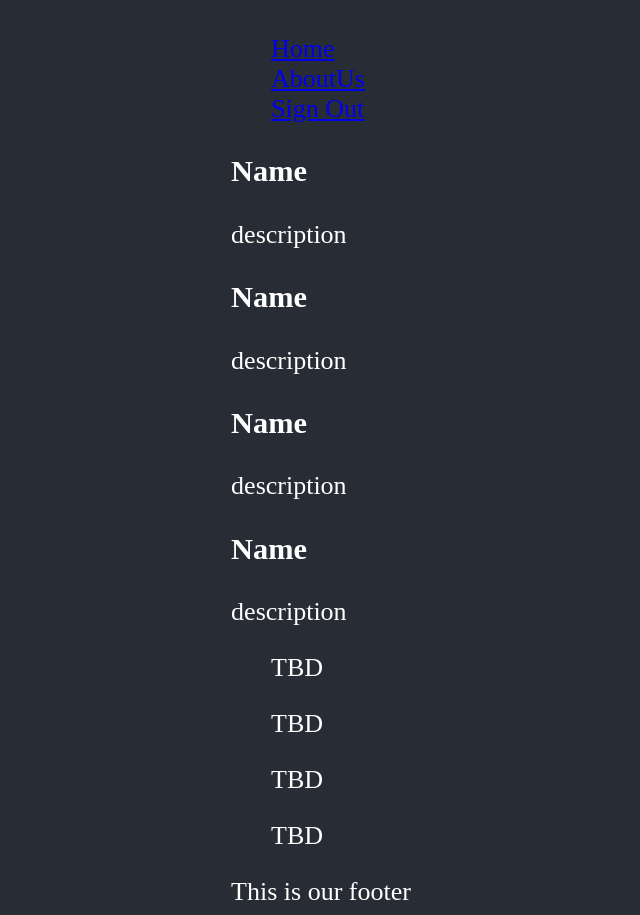
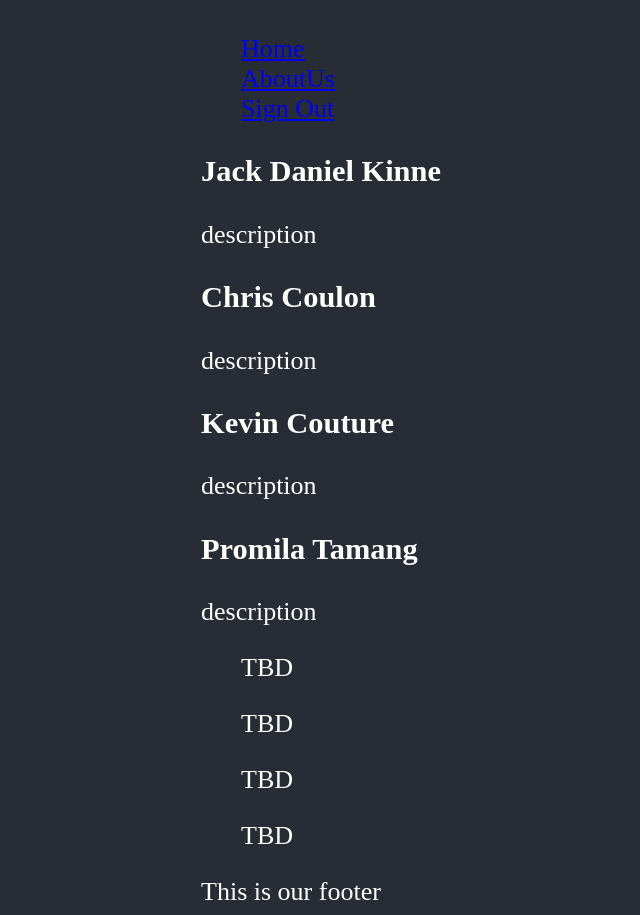
Before and after one commit to deep-diving-data-weasels/operation-breach, a React (Create React App) app: page /aboutus in a window 1280 px wide. Shown: the whole page, without its empty margins (319-959 px from the left). Built offline with nearby package versions, Linux system fonts and the light colour scheme.

Commit message:
day2 checkpoint3

```diff
--- a/src/components/AboutUs.js
+++ b/src/components/AboutUs.js
@@ -14,25 +14,25 @@ export default class AboutUs extends Component {
           <div>
             <div>
               {/* <img></img> */}
-              <h3>Name</h3>
+              <h3>Jack Daniel Kinne</h3>
               <p>description</p>
             </div>
 
             <div>
               {/* <img></img> */}
-              <h3>Name</h3>
+              <h3>Chris Coulon</h3>
               <p>description</p>
             </div>
 
             <div>
               {/* <img></img> */}
-              <h3>Name</h3>
+              <h3>Kevin Couture</h3>
               <p>description</p>
             </div>
 
             <div>
               {/* <img></img> */}
-              <h3>Name</h3>
+              <h3>Promila Tamang</h3>
               <p>description</p>
             </div>
           </div>
--- a/src/components/Login.js
+++ b/src/components/Login.js
@@ -1,27 +1,31 @@
 import React, { Component, Fragment } from 'react';
 // import { Redirect } from 'react-router';
+
+// import Components
 import Aside from './Aside.js';
 import Header from './Header.js';
+
+// import style
 import './../CSS/App.css';
-import { lookup } from 'dns';
 
-const db = require('./../database.js');
+//const db = require('./../database.js');
 
 
-
+// Login class
 export default class Login extends Component {
   constructor(props){
     super(props);
     this.state={isLogin: false};
     this.loginClick = this.loginClick.bind(this);
-  }
+  } // constructor end
+
   loginClick(event){
     event.preventDefault();
     console.log(event.target["username"].value);
     console.log(event.target["password"].value);
-    db.lookup({username: event.target["username"].value, password:event.target["password"].value});
+    // db.lookup({username: event.target["username"].value, password:event.target["password"].value});
     this.props.history.push('/search');
-  }
+  } // loginClick end
 
   render () {
     return (
@@ -42,5 +46,5 @@ export default class Login extends Component {
         <footer>This is our footer</footer>
       </Fragment>
     );
-  }
-}
+  }// render end
+} // Login end
--- a/src/components/Search.js
+++ b/src/components/Search.js
@@ -1,23 +1,32 @@
 import React, { Component, Fragment } from 'react';
+import superagent from 'superagent';
+// import Component
 import Header from './Header.js';
 import Aside from './Aside.js';
+// import style
 import './../CSS/App.css';
 
 
-
+// Search class
 export default class Search extends Component {
 
   constructor(props){
     super(props);
     this.searchEmail = this.searchEmail.bind(this);
     // this.searchPassword = this.searchPassword.bind(this);
-  }
+  } // constructor end
 
   searchEmail(event) {
    event.preventDefault();
    console.log(event.target["email"].value);
+
+    const backEndURL = "http://localhost:3000/apiPwnd";
+    superagent.get(backEndURL).query({data: event.target["email"].value}).then(res => {
+      console.log(res);
+    })
+
    this.props.history.push('/results');
-  }
+  } // searchEmail end
 
   // searchPassword(event) {
 
@@ -50,5 +59,5 @@ export default class Search extends Component {
         <footer>This is our footer</footer>
       </Fragment>
     );
-  }
-}
+  } // render End
+} // Search class end
--- a/src/database.js
+++ b/src/database.js
@@ -1,5 +1,6 @@
 const pg = require('pg');
 const dbURL = 'postgres://localhost:5432/users';
+
 
 //set up database
 // const client = new pg.Client(dbURL);
```
